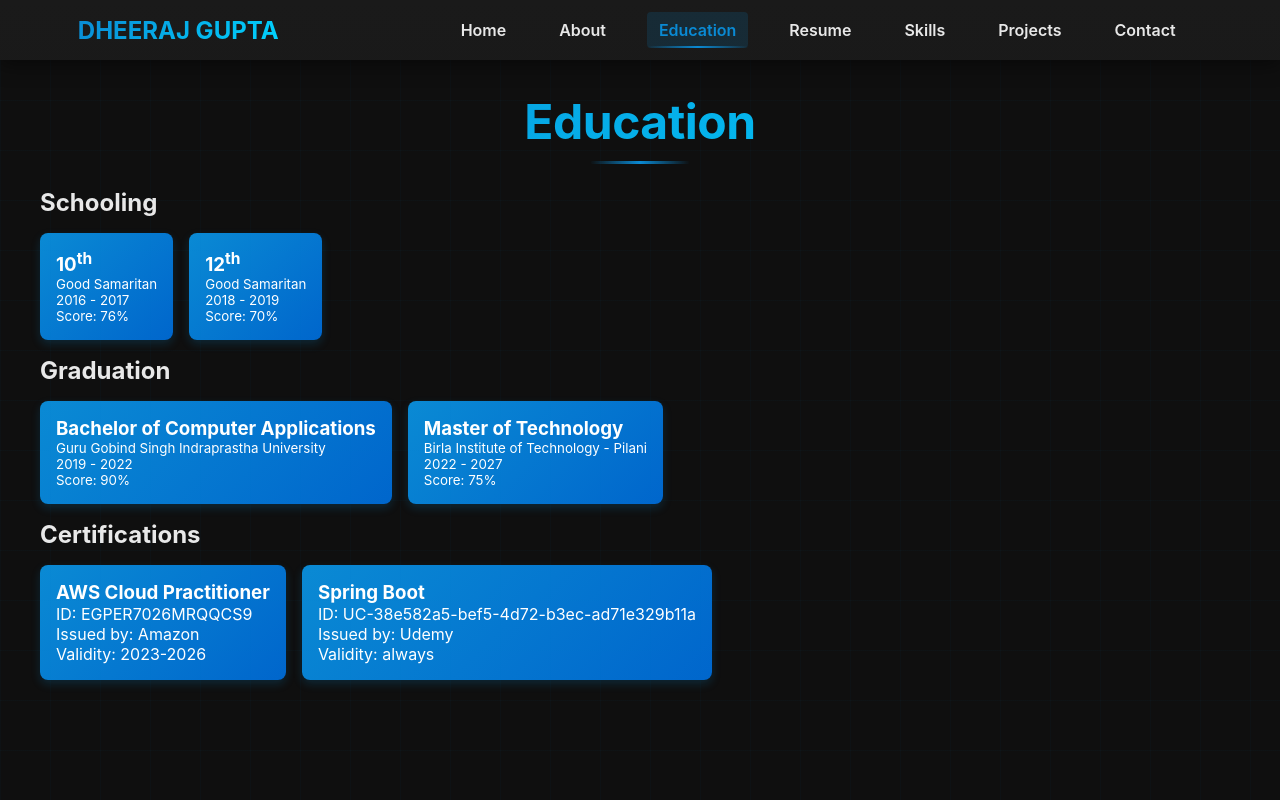
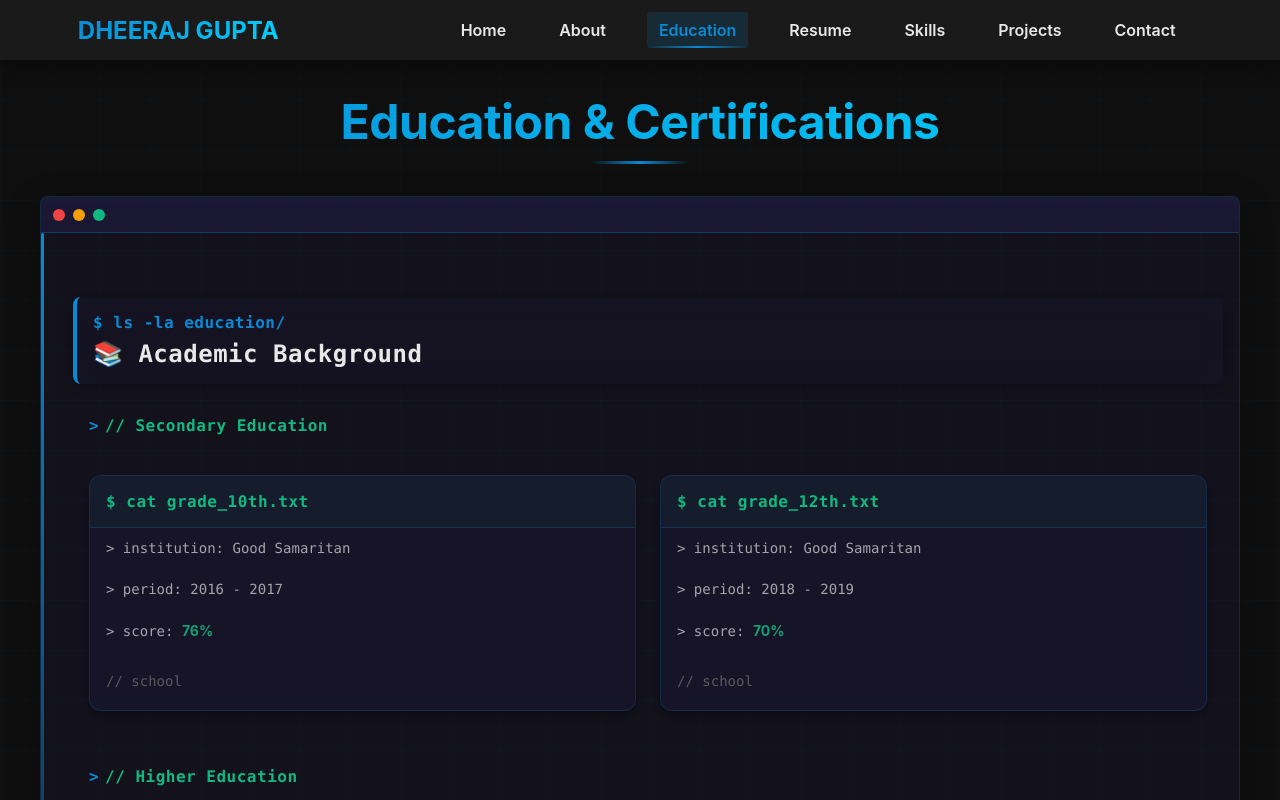
Before and after one commit to djgupta820/myportfolio, a React (Vite) app: page /education in a window 1280 px wide. Shown: the top 800 px of the page. Built offline with nearby package versions, Linux system fonts and the light colour scheme.

Commit message:
Modified education page to modern UI

```diff
--- a/src/App.css
+++ b/src/App.css
@@ -1364,26 +1364,199 @@ textarea:focus {
 .newhome .img img {
   width: 100%;
 }
-.edu{
-  width: 100%;
-  display: flex;
-  flex-wrap: wrap;
-  justify-content: start;
-  padding: .5em 1em;
+
+.education-section {
+  max-width: 1200px;
+  margin: var(--space-8) auto;
+  padding: 0;
+  background: rgba(30, 27, 61, 0.3);
+  border: 1px solid rgba(10, 138, 212, 0.2);
+  border-radius: 8px;
+  overflow: hidden;
+  box-shadow: 0 8px 32px rgba(0, 0, 0, 0.3);
+  position: relative;
+}
+
+.education-section::before {
+  content: '';
+  display: block;
+  height: 35px;
+  background: linear-gradient(180deg, rgba(30, 27, 61, 0.8), rgba(30, 27, 61, 0.6));
+  border-bottom: 1px solid rgba(10, 138, 212, 0.3);
+  position: relative;
+}
+
+.education-section::after {
+  content: '';
+  position: absolute;
+  top: 12px;
+  left: 12px;
+  width: 12px;
+  height: 12px;
+  border-radius: 50%;
+  background: #ef4444;
+  box-shadow:
+    20px 0 0 #f59e0b,
+    40px 0 0 #10b981;
+  z-index: 10;
+}
+
+.education-content-wrapper {
+  padding: var(--space-4) var(--space-4) var(--space-4) var(--space-8);
+  position: relative;
+}
+
+.education-content-wrapper::before {
+  content: '';
+  position: absolute;
+  left: 0;
+  top: 0;
+  bottom: 0;
+  width: 3px;
+  background: linear-gradient(180deg, var(--sp-col), rgba(10, 138, 212, 0.3), var(--sp-col));
+  border-radius: 2px;
+}
+
+.section-header {
+  font-size: var(--font-xl);
+  font-weight: 600;
+  margin: var(--space-12) 0 var(--space-6);
+  padding: var(--space-4);
+  background: rgba(30, 27, 61, 0.2);
+  border-left: 4px solid var(--sp-col);
+  border-radius: 8px;
+  color: var(--light);
+  backdrop-filter: blur(10px);
+  box-shadow: 0 4px 12px rgba(0, 0, 0, 0.2);
+  position: relative;
+  font-family: var(--font-mono);
+  letter-spacing: 0.5px;
+}
+
+.section-header::before {
+  content: '$ ls -la education/';
+  display: block;
+  color: var(--sp-col);
+  font-size: var(--font-md);
+  margin-bottom: var(--space-2);
+  font-family: var(--font-mono);
+}
+
+.section-header:nth-of-type(2)::before {
+  content: '$ cat certifications.json';
+}
+
+.subsection-title {
+  font-size: var(--font-md);
+  font-family: var(--font-mono);
+  color: #10b981;
+  margin: var(--space-8) 0 var(--space-4);
+  padding-left: var(--space-8);
+  font-weight: 600;
+  letter-spacing: 0.5px;
+  position: relative;
+}
+
+.subsection-title::before {
+  content: '> ';
+  position: absolute;
+  left: var(--space-4);
+  color: var(--sp-col);
+  font-weight: bold;
+}
+
+.edu {
+  width: 100%;
+  display: grid;
+  grid-template-columns: repeat(auto-fit, minmax(300px, 1fr));
+  gap: var(--space-6);
+  padding: var(--space-6) var(--space-4);
+  max-width: 1200px;
+  margin: 0 auto;
 }
 .estyle {
-  background: linear-gradient(135deg, var(--sp-col), #0066cc);
-  color: white;
-  border-radius: 8px;
+  background: rgba(30, 27, 61, 0.4);
+  backdrop-filter: blur(10px);
+  border: 1px solid rgba(10, 138, 212, 0.2);
+  border-radius: 12px;
+  padding: 0;
+  transition: all 0.4s cubic-bezier(0.25, 0.8, 0.25, 1);
+  box-shadow: 0 4px 6px rgba(0, 0, 0, 0.3);
+  position: relative;
+  overflow: hidden;
+  font-family: var(--font-mono);
+}
+
+.estyle::before {
+  content: '';
+  position: absolute;
+  top: 0;
+  left: 0;
+  right: 0;
+  height: 4px;
+  background: linear-gradient(90deg, var(--sp-col), #00d4ff);
+  transform: scaleX(0);
+  transform-origin: left;
+  transition: transform 0.3s ease;
+}
+
+.estyle:hover::before {
+  transform: scaleX(1);
+}
+
+.command-line {
+  font-size: var(--font-md);
+  font-weight: 600;
+  color: #10b981;
   padding: var(--space-4);
-  transition: all 0.3s cubic-bezier(0.25, 0.8, 0.25, 1);
-  margin: var(--space-2);
-  box-shadow: 0 4px 10px rgba(10, 138, 212, 0.2);
+  margin: 0;
+  font-family: var(--font-mono);
+  letter-spacing: 0.5px;
+  background: rgba(16, 185, 129, 0.05);
+  border-bottom: 1px solid rgba(10, 138, 212, 0.2);
+}
+
+.estyle h3 {
+  font-size: var(--font-xl);
+  font-weight: 700;
+  color: var(--light);
+  margin-bottom: var(--space-3);
+  background: linear-gradient(135deg, var(--sp-col), #00d4ff);
+  -webkit-background-clip: text;
+  -webkit-text-fill-color: transparent;
+  background-clip: text;
+}
+
+.estyle p {
+  font-size: var(--font-sm);
+  color: var(--light);
+  margin: 0;
+  opacity: 0.85;
+  line-height: var(--line-height-normal);
+}
+
+.estyle small p {
+  font-size: var(--font-sm);
+  font-family: var(--font-mono);
+  color: rgba(232, 232, 232, 0.8);
+  margin: 0;
+  padding: var(--space-2) var(--space-4);
+  line-height: 1.8;
+}
+
+.estyle small p:last-child {
+  padding-bottom: var(--space-4);
+}
+
+.estyle small {
+  display: block;
 }
 
 .estyle:hover {
-  box-shadow: 0 8px 25px rgba(10, 138, 212, 0.4);
-  transform: translateY(-5px);
+  border-color: var(--sp-col);
+  box-shadow: 0 12px 30px rgba(10, 138, 212, 0.3);
+  transform: translateY(-8px);
+  background: rgba(30, 27, 61, 0.6);
 }
 @media all and (width < 650px) {
   .mainMenu {
--- a/src/components/Education/Certificate.jsx
+++ b/src/components/Education/Certificate.jsx
@@ -2,14 +2,14 @@ import React from "react";
 
 const Certificate = (props) => {
   return (
-    <div className="estyle">
-      <h3>{props.name}</h3>
-      <p>ID: {props.id}</p>
-      <p>Issued by: {props.issuer}</p>
-      <p>Validity: {props.validity}</p>
-      {/* <a href="#" className="btn">
-        view certificate
-      </a> */}
+    <div className="estyle certificate-card">
+      <div className="command-line">$ verify-cert --name "{props.name}"</div>
+      <small>
+        <p>{'>'} cert_id: {props.id}</p>
+        <p>{'>'} issuer: <strong style={{color: 'var(--sp-col)'}}>{props.issuer}</strong></p>
+        <p>{'>'} validity: <strong style={{color: '#10b981'}}>{props.validity}</strong></p>
+        <p style={{color: '#10b981', marginTop: '8px'}}>✓ Certificate verified successfully</p>
+      </small>
     </div>
   );
 };
--- a/src/components/Education/Education.jsx
+++ b/src/components/Education/Education.jsx
@@ -5,8 +5,11 @@ import Certificate from "./Certificate";
 const Education = () => {
   return (
     <div className="container">
-      <h1 style={{ textAlign: "center" }}>Education</h1>
-      <h2 style={{ marginLeft: "1em" }}>Schooling</h2>
+      <h1 style={{ textAlign: "center" }}>Education & Certifications</h1>
+      <div className="education-section">
+        <div className="education-content-wrapper">
+          <h2 className="section-header">📚 Academic Background</h2>
+          <h3 className="subsection-title">// Secondary Education</h3>
           <div className="edu">
             <School
               course="10"
@@ -25,7 +28,8 @@ const Education = () => {
               type="school"
             />
           </div>
-      <h2 style={{ marginLeft: "1em" }}>Graduation</h2>
+
+          <h3 className="subsection-title">// Higher Education</h3>
           <div className="edu">
             <School
               course="Bachelor of Computer Applications"
@@ -44,13 +48,20 @@ const Education = () => {
               type="Post Graduation"
             />
           </div>
-      <h2 style={{ marginLeft: "1em" }}>Certifications</h2>
+
+          <h2 className="section-header">🏆 Professional Certifications</h2>
           <div className="edu">
+            <Certificate
+              name="AWS Developer - Associate"
+              id="ac2ed930a76e4ef992098edfe79f4e3e"
+              issuer="Amazon Web Services"
+              validity="2025-2028"
+            />
             <Certificate
               name="AWS Cloud Practitioner"
               id="EGPER7026MRQQCS9"
               issuer="Amazon"
-          validity="2023-2026"
+              validity="2023-2028"
             />
             <Certificate
               name="Spring Boot"
@@ -60,6 +71,8 @@ const Education = () => {
             />
           </div>
         </div>
+      </div>
+    </div>
   );
 };
 
--- a/src/components/Education/School.jsx
+++ b/src/components/Education/School.jsx
@@ -1,15 +1,19 @@
 import React from "react";
 
 const School = (props) => {
+  const courseName = props.course == 10 || props.course == 12
+    ? `grade_${props.course}th`
+    : props.course.toLowerCase().replace(/\s+/g, '_');
+
   return (
     <div className="estyle">
-      <h3>{props.course}{props.course==10 || props.course==12?<sup>th</sup>:null}</h3>
-        {/* <p>{props.type}</p> */}
-        <small>
-        <p>{props.school}</p>
-        <p>{props.yos} - {props.yop}</p>
-        <p>Score: {props.score}%</p>
-        </small>
+      <div className="command-line">$ cat {courseName}.txt</div>
+      <small>
+        <p>{'>'} institution: {props.school}</p>
+        <p>{'>'} period: {props.yos} - {props.yop}</p>
+        <p>{'>'} score: <strong style={{color: '#10b981'}}>{props.score}%</strong></p>
+        <p style={{color: '#666', marginTop: '8px'}}>// {props.type}</p>
+      </small>
     </div>
   );
 };
```
Lines whose indentation alone changed are shown as unchanged.
